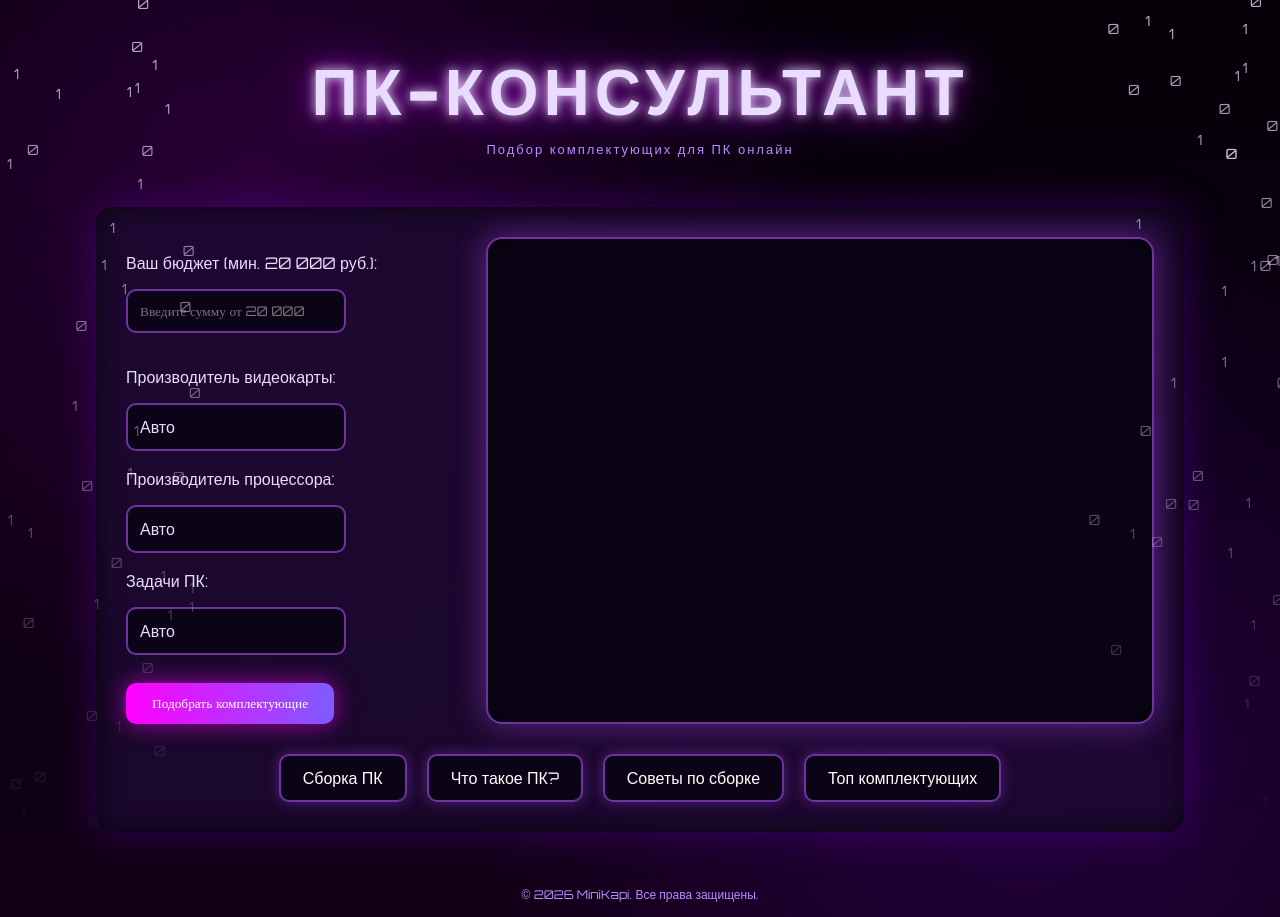
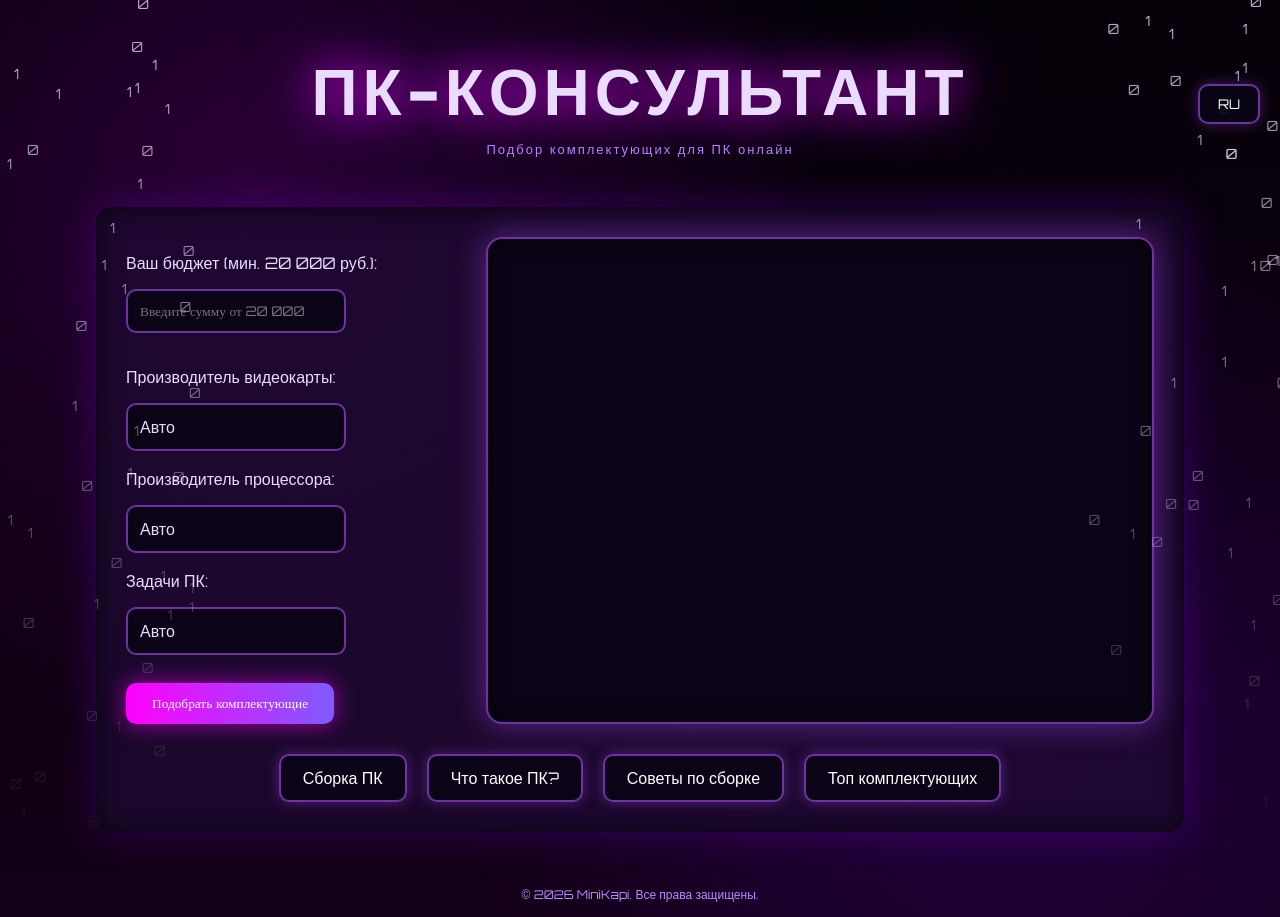
Before and after one commit to Minikapi/Pc-Build, a website: page index.html in a window 1280 px wide. Drawn offline with Linux system fonts and the light colour scheme.

Commit message:
Update index.html

```diff
--- a/index.html
+++ b/index.html
@@ -4,11 +4,8 @@
     <meta charset="UTF-8">
     <meta name="viewport" content="width=device-width, initial-scale=1.0">
     <title>ПК-Консультант</title>
-
     <link href="https://fonts.googleapis.com/css2?family=Orbitron:wght@400;600;800;900&display=swap" rel="stylesheet">
-
     <style>
-        /* ==== ВСЕ СТИЛИ ОСТАЮТСЯ БЕЗ ИЗМЕНЕНИЙ ==== */
         :root {
             --bg-main: #050008;
             --bg-panel: rgba(30,10,50,.85);
@@ -25,7 +22,7 @@
         body {
             margin: 0;
             min-height: 100vh;
-            font-family: 'Orbitron', sans-serif;
+            font-family: 'Orbitron',sans-serif;
             color: var(--text-main);
             background: radial-gradient(circle at 20% 20%, rgba(200,0,255,.18), transparent 45%), radial-gradient(circle at 80% 80%, rgba(120,0,255,.18), transparent 45%), linear-gradient(180deg,#050008,#120016);
             animation: bgFlow 20s ease-in-out infinite alternate;
@@ -77,6 +74,7 @@
         .header {
             text-align: center;
             padding: 50px 20px 30px;
+            position: relative;
             z-index: 2;
             opacity: 0;
             transform: translateY(-20px);
@@ -95,21 +93,19 @@
             margin: 0;
             letter-spacing: 5px;
             position: relative;
+            display: inline-block;
+            padding: 0 10px;
+            border-radius: 10px;
+            animation: haloPulse 4s ease-in-out infinite;
         }
 
-            .header h1::before {
-                content: "ПК-КОНСУЛЬТАНТ";
-                position: absolute;
-                inset: 0;
-                text-shadow: 0 0 25px rgba(200,0,255,.6),0 0 50px rgba(160,0,255,.45);
-                filter: blur(6px);
-                z-index: -1;
-                animation: haloPulse 4s ease-in-out infinite;
+        @keyframes haloPulse {
+            0%,100% {
+                text-shadow: 0 0 35px rgba(220,0,255,.75),0 0 65px rgba(180,0,255,.55);
             }
 
-        @keyframes haloPulse {
             50% {
-                text-shadow: 0 0 35px rgba(220,0,255,.75),0 0 65px rgba(180,0,255,.55);
+                text-shadow: 0 0 45px rgba(255,0,255,.9),0 0 75px rgba(180,0,255,.7);
             }
         }
 
@@ -119,6 +115,24 @@
             letter-spacing: 2px;
             color: var(--violet-soft);
         }
+
+        .lang-btn {
+            position: absolute;
+            right: 20px;
+            top: 50%;
+            transform: translateY(-50%);
+            padding: 10px 18px;
+            background: rgba(10,5,20,.9);
+            border: 2px solid var(--border-violet);
+            border-radius: 10px;
+            cursor: pointer;
+            box-shadow: 0 0 14px rgba(180,80,255,.35);
+            transition: .25s;
+        }
+
+            .lang-btn:hover {
+                box-shadow: 0 0 22px rgba(180,80,255,.65);
+            }
 
         .container {
             width: 85%;
@@ -277,7 +291,6 @@
         }
     </style>
 </head>
-
 <body>
 
     <div class="matrix left"></div>
@@ -285,32 +298,46 @@
 
     <div class="header">
         <h1>ПК-КОНСУЛЬТАНТ</h1>
-        <div class="subheading">Подбор комплектующих для ПК онлайн</div>
+        <button class="lang-btn" id="langBtn">RU</button>
+        <div class="subheading" id="subheading">Подбор комплектующих для ПК онлайн</div>
     </div>
 
     <div class="container">
         <div class="main-layout">
 
             <div>
-                <p>Ваш бюджет (мин. 20 000 руб.):</p>
+                <p id="budgetLabel">Ваш бюджет (мин. 20 000 руб.):</p>
                 <input type="number" id="budget" min="20000" placeholder="Введите сумму от 20 000">
 
-                <p>Производитель видеокарты:</p>
+                <p id="gpuLabel">Производитель видеокарты:</p>
                 <div class="select" data-name="gpu">
                     <div class="select-btn">Авто</div>
-                    <div class="select-list"><div>Авто</div><div>NVIDIA</div><div>AMD</div></div>
+                    <div class="select-list">
+                        <div data-ru="Авто" data-en="Auto">Авто</div>
+                        <div data-ru="NVIDIA" data-en="NVIDIA">NVIDIA</div>
+                        <div data-ru="AMD" data-en="AMD">AMD</div>
+                    </div>
                 </div>
 
-                <p>Производитель процессора:</p>
+                <p id="cpuLabel">Производитель процессора:</p>
                 <div class="select" data-name="cpu">
                     <div class="select-btn">Авто</div>
-                    <div class="select-list"><div>Авто</div><div>Intel</div><div>AMD</div></div>
+                    <div class="select-list">
+                        <div data-ru="Авто" data-en="Auto">Авто</div>
+                        <div data-ru="Intel" data-en="Intel">Intel</div>
+                        <div data-ru="AMD" data-en="AMD">AMD</div>
+                    </div>
                 </div>
 
-                <p>Задачи ПК:</p>
+                <p id="tasksLabel">Задачи ПК:</p>
                 <div class="select" data-name="tasks">
                     <div class="select-btn">Авто</div>
-                    <div class="select-list"><div>Авто</div><div>Игры</div><div>Работа</div><div>Игры и работа</div></div>
+                    <div class="select-list">
+                        <div data-ru="Авто" data-en="Auto">Авто</div>
+                        <div data-ru="Игры" data-en="Gaming">Игры</div>
+                        <div data-ru="Работа" data-en="Work">Работа</div>
+                        <div data-ru="Игры и работа" data-en="Gaming & Work">Игры и работа</div>
+                    </div>
                 </div>
 
                 <button id="generate">Подобрать комплектующие</button>
@@ -321,14 +348,14 @@
         </div>
 
         <div class="nav-buttons">
-            <a href="index.html" class="nav-btn">Сборка ПК</a>
-            <a href="about.html" class="nav-btn">Что такое ПК?</a>
-            <a href="tips.html" class="nav-btn">Советы по сборке</a>
-            <a href="top-components.html" class="nav-btn">Топ комплектующих</a>
+            <a href="index.html" class="nav-btn" id="navBuild">Сборка ПК</a>
+            <a href="about.html" class="nav-btn" id="navAbout">Что такое ПК?</a>
+            <a href="tips.html" class="nav-btn" id="navTips">Советы по сборке</a>
+            <a href="top-components.html" class="nav-btn" id="navTop">Топ комплектующих</a>
         </div>
     </div>
 
-    <div class="footer">© 2026 MiniKapi. Все права защищены.</div>
+    <div class="footer" id="footer">© 2026 MiniKapi. Все права защищены.</div>
 
     <script>
         // MATRIX
@@ -343,7 +370,7 @@
             }, 120);
         });
 
-        // SELECT
+        // SELECTS
         document.querySelectorAll('.select').forEach(sel => {
             const btn = sel.querySelector('.select-btn');
             const list = sel.querySelector('.select-list');
@@ -358,53 +385,107 @@
                 };
             });
         });
-
         document.addEventListener('click', e => {
             if (!e.target.closest('.select')) {
                 document.querySelectorAll('.select').forEach(s => s.classList.remove('open'));
             }
         });
 
-        // LOADING + TYPING
+        // LANG
+        let lang = localStorage.getItem('lang') || 'ru';
+        const dict = {
+            ru: {
+                title: "ПК-КОНСУЛЬТАНТ",
+                subheading: "Подбор комплектующих для ПК онлайн",
+                budgetLabel: "Ваш бюджет (мин. 20 000 руб.):",
+                budgetPlaceholder: "Введите сумму от 20 000",
+                generate: "Подобрать комплектующие",
+                navBuild: "Сборка ПК",
+                navAbout: "Что такое ПК?",
+                navTips: "Советы по сборке",
+                navTop: "Топ комплектующих",
+                select: {
+                    gpu: ["Авто", "NVIDIA", "AMD"],
+                    cpu: ["Авто", "Intel", "AMD"],
+                    tasks: ["Авто", "Игры", "Работа", "Игры и работа"]
+                },
+                minBudget: 20000
+            },
+            en: {
+                title: "PC CONSULTANT",
+                subheading: "Online PC parts selection",
+                budgetLabel: "Your budget (min. $250):",
+                budgetPlaceholder: "Enter amount from $250",
+                generate: "Build PC",
+                navBuild: "Build PC",
+                navAbout: "What is a PC?",
+                navTips: "Assembly Tips",
+                navTop: "Top Components",
+                select: {
+                    gpu: ["Auto", "NVIDIA", "AMD"],
+                    cpu: ["Auto", "Intel", "AMD"],
+                    tasks: ["Auto", "Gaming", "Work", "Gaming & Work"]
+                },
+                minBudget: 250
+            }
+        };
+
+        const langBtn = document.getElementById('langBtn');
+        function applyLang() {
+            const d = dict[lang];
+            document.querySelector('.header h1').textContent = d.title;
+            document.getElementById('subheading').textContent = d.subheading;
+            document.getElementById('budgetLabel').textContent = d.budgetLabel;
+            document.getElementById('budget').placeholder = d.budgetPlaceholder;
+            document.getElementById('generate').textContent = d.generate;
+            document.getElementById('navBuild').textContent = d.navBuild;
+            document.getElementById('navAbout').textContent = d.navAbout;
+            document.getElementById('navTips').textContent = d.navTips;
+            document.getElementById('navTop').textContent = d.navTop;
+            document.querySelectorAll('.select').forEach(sel => {
+                const name = sel.getAttribute('data-name');
+                const opts = sel.querySelectorAll('.select-list div');
+                opts.forEach((opt, i) => opt.textContent = d.select[name][i]);
+                sel.querySelector('.select-btn').textContent = d.select[name][0];
+            });
+            langBtn.textContent = lang.toUpperCase();
+            localStorage.setItem('lang', lang);
+        }
+        langBtn.onclick = () => { lang = (lang === 'ru') ? 'en' : 'ru'; applyLang(); }
+        applyLang();
+
+        // LOADING + GENERATE
         async function typeText(el, text) {
             el.textContent = "";
-            for (let i = 0; i < text.length; i++) {
-                el.textContent += text[i];
-                await new Promise(r => setTimeout(r, 15));
-            }
+            for (let i = 0; i < text.length; i++) { el.textContent += text[i]; await new Promise(r => setTimeout(r, 15)); }
         }
+        function showLoading(el) { el.textContent = lang === 'ru' ? "⌛ Подбираем комплектующие..." : "⌛ Building parts..."; }
 
-        function showLoading(el) { el.textContent = "⌛ Подбираем комплектующие..."; }
-
-        // GENERATE
         document.getElementById('generate').onclick = async () => {
             const result = document.getElementById('result');
             const budgetInput = document.getElementById('budget');
             const budget = parseInt(budgetInput.value);
-            if (isNaN(budget) || budget < 20000) {
-                result.textContent = "⚠️ Минимальный бюджет 20 000 руб.";
+            if (isNaN(budget) || budget < dict[lang].minBudget) {
+                result.textContent = lang === 'ru' ? "Минимальный бюджет 20 000 руб." : "Minimum budget $250";
                 return;
             }
-
             const values = {
                 gpu: document.querySelector('.select[data-name="gpu"] .select-btn').textContent,
                 cpu: document.querySelector('.select[data-name="cpu"] .select-btn').textContent,
                 tasks: document.querySelector('.select[data-name="tasks"] .select-btn').textContent
             };
-
             showLoading(result);
-
             try {
                 const res = await fetch("/api/build", {
                     method: "POST",
                     headers: { "Content-Type": "application/json" },
-                    body: JSON.stringify({ budget, gpu: values.gpu, cpu: values.cpu, tasks: values.tasks })
+                    body: JSON.stringify({ budget, gpu: values.gpu, cpu: values.cpu, tasks: values.tasks, lang })
                 });
                 const data = await res.json();
                 await typeText(result, data.result);
             } catch (err) {
                 console.error(err);
-                result.textContent = "❌ Ошибка сервера. Попробуйте позже.";
+                result.textContent = lang === 'ru' ? "❌ Ошибка сервера. Попробуйте позже." : "❌ Server error. Try later.";
             }
         };
     </script>
```
